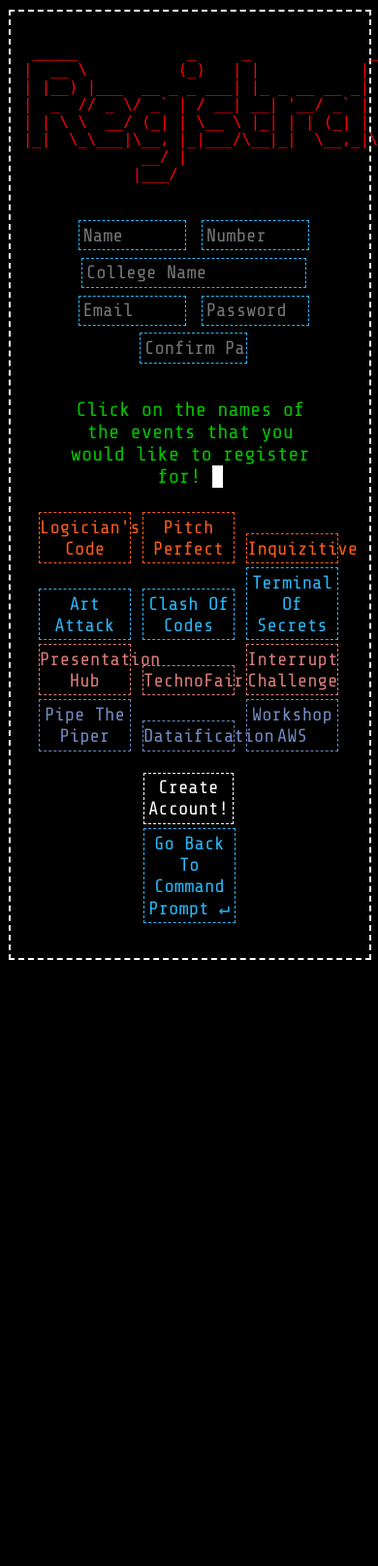
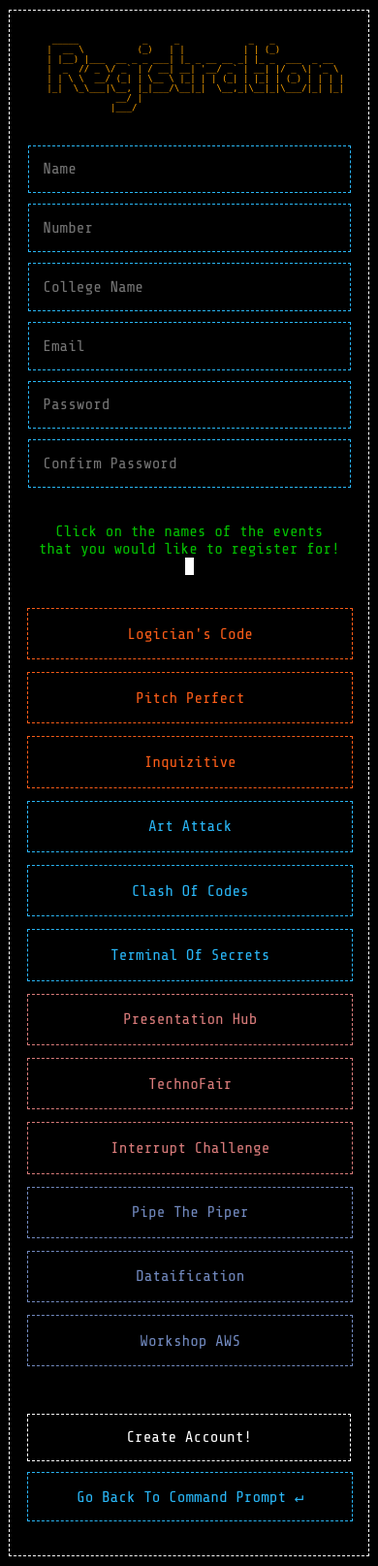
Before and after one commit to svce-interrupt/Interrupt18-Website, a PHP site: page /register/ in a window 390 px wide; the page is wider, and only the part inside the window is pictured. Shown: that part at 97% size. Before the commit the page ends 990 px from the top of that part, so only its background shows below. Run offline with PHP 8.4, Linux system fonts and the light colour scheme.

Commit message:
Optimised register page.

```diff
--- a/register/css/index-css.css
+++ b/register/css/index-css.css
@@ -134,7 +134,56 @@ body{
 
 	body{
 		width: 95%;
-		border: 2px dashed white;
+		border: 1px dashed white;
 		margin-left: 2.3%;
 	}
+
+	#title{
+		width: 100%;
+		color: orange;
+		font-size: 70%;
+		display: block;
+	}
+
+	.home-links{
+		width: 85%;
+		margin-left: 7.5%;
+		padding: 4% 0%;
+		font-size: 100%;
+	}
+
+	.form-input{
+		width: 90%;
+		border-radius: 0px;
+		padding: 4% 0 4% 4%;
+		margin-top: 3%;
+		margin-right: 5%;
+		margin-left: 5%;
+	}
+	.form-text{
+		width: 85%;
+		margin-left: 7.5%;
+		margin-bottom: 9%;
+		font-size: 100%
+	}
+
+	.check{
+		padding-top: 4.5%;
+		padding-bottom: 4.5%;
+		width: 90%;
+		display: block;
+		margin: 3.5% 5%;
+	}
+
+
+	.submit-butt{
+		width: 90%;
+		margin-left: 5%;
+		margin-top: 13%;
+	}
+	.top-links{
+		width: 90%;
+		margin-left: 5%;
+		margin-top: 3%;
+	}
 }
```
